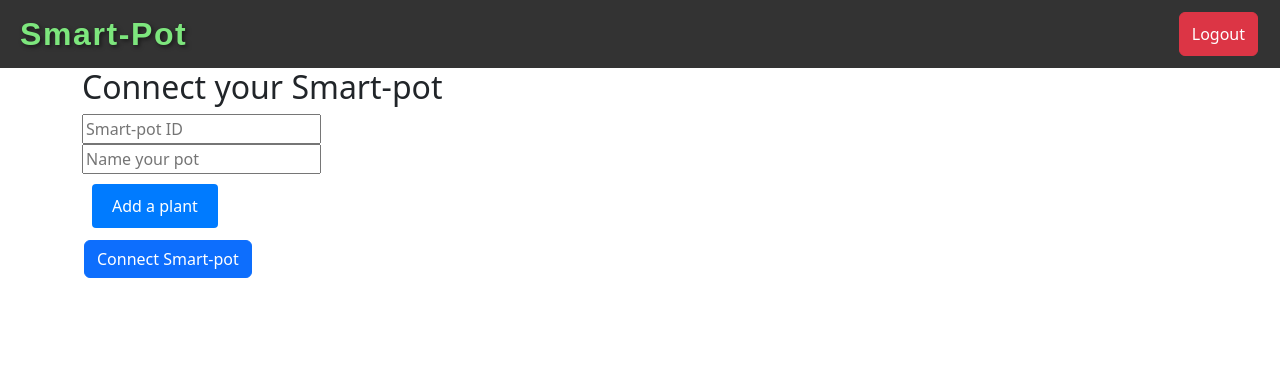
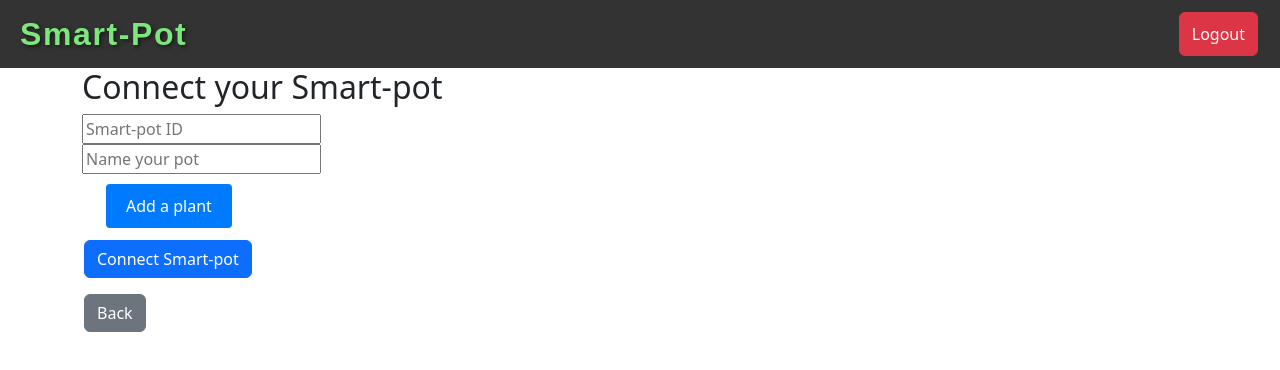
Before and after one commit to Zenbax/smart-pot, a React (Create React App) app in the folder Frontend/: page /connect_pot in a window 1280 px wide. Shown: the top 370 px of the page. Built offline with nearby package versions, Linux system fonts and the light colour scheme; sample sign-in values are in the browser's storage.

Commit message:
back-button i connect og i details

```diff
--- a/Frontend/src/Pages/ConnectPot.js
+++ b/Frontend/src/Pages/ConnectPot.js
@@ -60,6 +60,10 @@ const ConnectPot = () => {
         setError('');
     };
 
+    const handleBack = () => {
+        window.history.back();
+      };
+
     const showRemove = plantData !== null;
     const addOrChangePlantText = plantData ? "Change plant" : "Add a plant";
 
@@ -92,7 +96,7 @@ const ConnectPot = () => {
                 )}
 
                 <div>
-                    <label className="file-upload-button" onClick={handleAddPlantClick}>
+                    <label className="file-upload-button" style={{ marginLeft: '24px' }} onClick={handleAddPlantClick}>
                         {addOrChangePlantText}
                     </label>
                 </div>
@@ -115,6 +119,8 @@ const ConnectPot = () => {
                 <button type="submit" class="btn btn-primary">Connect Smart-pot</button>
             </form>
 
+            <button class="btn btn-secondary" style={{ marginTop: '14px' }} onClick={handleBack}>Back</button>
+
             {showPopUp && (
                 <PlantAddPopUp
                     handlePopUpAction={handlePopUpAction}
--- a/Frontend/src/Pages/PlantOverview.js
+++ b/Frontend/src/Pages/PlantOverview.js
@@ -28,10 +28,10 @@ const PlantOverview = () => {
       <div className="row">
         <div className="col-lg-7 h-100">
           <div className='row'>
-            <div className='col-lg-2'>
+            <div className='col-lg-1'>
               <button class="btn btn-secondary" onClick={handleBack}>Back</button>
             </div>
-            <div className='col-lg-8'>
+            <div className='col-lg-10'>
               <h1 className="text-center mb-4">Plants</h1>
             </div>
           </div>
--- a/Frontend/src/Pages/PotDetails.js
+++ b/Frontend/src/Pages/PotDetails.js
@@ -99,10 +99,17 @@ export default function PotDetails() {
         }
     };
 
+    const handleBack = () => {
+        window.history.back();
+      };
+
     return (
         <div className='container'>
             <div className="row TopSpace">
-                <div className='col-md-12'>
+                <div className='col-lg-1'>
+                    <button class="btn btn-secondary" onClick={handleBack}>Back</button>
+                </div>
+                <div className='col-md-10'>
                     <h1>{pot?.nameOfPot || 'Loading...'}</h1>
                 </div>
             </div>
@@ -139,7 +146,7 @@ export default function PotDetails() {
                             <div className='row'>
                                 <form id="DisableWatering">
                                     <label for="toggleDisable">Disable watering</label>
-                                    <input checked={isChecked} type="checkbox" id="toggleDisable" onChange={toggleDisable}/>
+                                    <input checked={isChecked} type="checkbox" id="toggleDisable" onChange={toggleDisable} />
                                 </form>
 
                             </div>
--- a/Frontend/src/Styling/PlantOverview.css
+++ b/Frontend/src/Styling/PlantOverview.css
@@ -85,7 +85,3 @@
     border: none;
 
 }
-
-.overviewContainer h1{
-    margin-right: 18px;
-}
```
